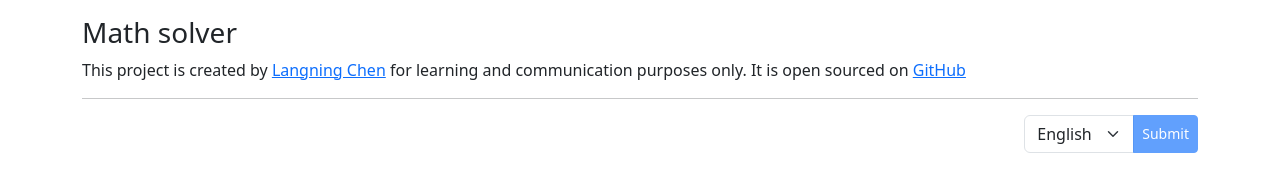
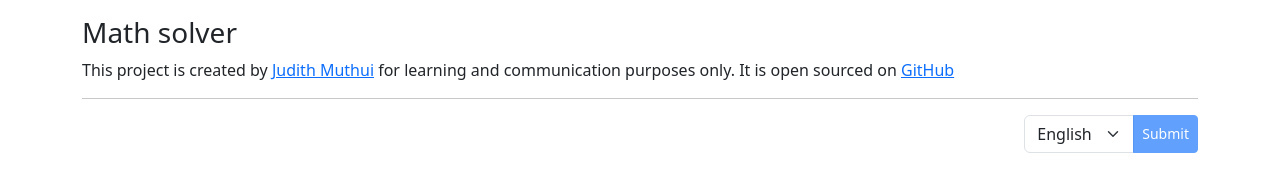
Before and after one commit to Judiciousmurich/math-solver-api, a website: page public/index.html in a window 1280 px wide. Drawn offline with nearby package versions, Linux system fonts and the light colour scheme.

Commit message:
feat:add math-api

```diff
--- a/public/index.html
+++ b/public/index.html
@@ -18,7 +18,7 @@
         <h3>Math solver</h3>
         <p>
             This project is created by
-            <a href="https://github.com/Judiciousmurich">Langning Chen</a>
+            <a href="https://github.com/Judiciousmurich">Judith Muthui</a>
             for learning and communication purposes only. It is open sourced on
             <a href="https://github.com/Judiciousmurich/math">GitHub</a>
 
```
